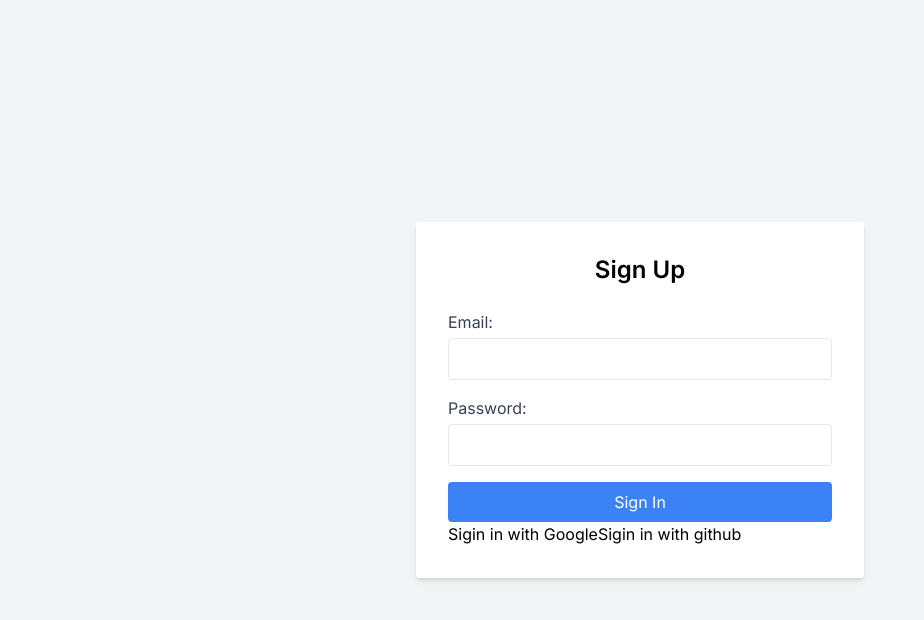
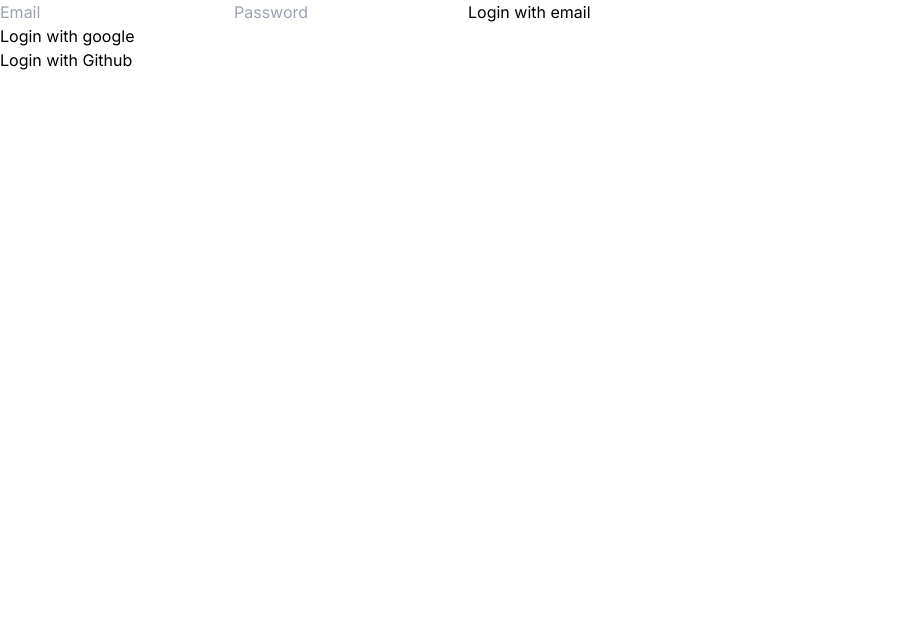
Before and after one commit to venkatesh2100/plantera, a Next.js app: page /signin in a window 1280 px wide. Shown: the top 620 px of the page, without its empty margins (0-924 px from the left). Built offline with nearby package versions, Linux system fonts and the light colour scheme.

Commit message:
added custom signin page for credentials

```diff
--- a/src/app/api/auth/[...nextauth]/route.ts
+++ b/src/app/api/auth/[...nextauth]/route.ts
@@ -49,6 +49,9 @@ const handler = NextAuth({
       },
     }),
   ],
+  pages: {
+    signIn: "/signin"
+  }
 });
 
 export { handler as GET, handler as POST };
--- a/src/app/signin/page.tsx
+++ b/src/app/signin/page.tsx
@@ -1,63 +1,38 @@
-"use client";
+"use client"
+import { signIn } from 'next-auth/react';
+import { useRouter } from 'next/navigation';
+import { useState } from 'react';
 
-import { signIn } from "next-auth/react";
-// pages/signup.tsx
-import { useState } from "react";
+export default function() {
+    const router = useRouter();
+    const [username, setUsername] = useState("")
+    const [password, setPassword] = useState("")
 
-export default function SignupPage() {
-  const [email, setEmail] = useState<string>("");
-  const [password, setPassword] = useState<string>("");
-  const [message, setMessage] = useState<string>("");
+    return <div>
+        <input onChange={(e)=>{
+            setUsername(e.target.value);
+        }} type="text" placeholder='Email' />
+        <input onChange={(e)=>{
+            setPassword(e.target.value);
+        }} type="text" placeholder='Password' />
+        <button onClick={async () => {
+            const res = await signIn("credentials", {
+                username: username,
+                password: password,
+                redirect: false,
+            });
+            console.log(res);
+            router.push("/")
+        }}>Login with email</button>
 
-  const handleSignup = async () => {
-    try {
-      signIn("credentials", {
-        email,
-        password,
-      });
-    } catch (error) {
-      setMessage("Failed to send OTP. Please try again later.");
-    }
-  };
+        <br />
+        <button onClick={async () => {
+            await signIn("google");
+        }}>Login with google</button>
 
-  return (
-    <div className="flex items-center justify-center min-h-screen bg-gray-100">
-      <div className="w-full max-w-md p-8 bg-white rounded shadow-md">
-        <h1 className="mb-6 text-2xl font-semibold text-center">Sign Up</h1>
-
-        <form onSubmit={handleSignup} className="space-y-4">
-          <div>
-            <label className="block text-gray-700">Email:</label>
-            <input
-              type="email"
-              value={email}
-              onChange={(e) => setEmail(e.target.value)}
-              required
-              className="w-full px-4 py-2 mt-1 text-gray-700 border rounded focus:outline-none focus:ring-2 focus:ring-blue-400"
-            />
-          </div>
-          <div>
-            <label className="block text-gray-700">Password:</label>
-            <input
-              type="password"
-              value={password}
-              onChange={(e) => setPassword(e.target.value)}
-              required
-              className="w-full px-4 py-2 mt-1 text-gray-700 border rounded focus:outline-none focus:ring-2 focus:ring-blue-400"
-            />
-          </div>
-          <button
-            type="submit"
-            className="w-full py-2 mt-4 text-white bg-blue-500 rounded hover:bg-blue-600 focus:outline-none focus:ring-2 focus:ring-blue-500"
-          >
-            Sign In
-          </button>
-        </form>
-        <button>Sigin in with Google</button>
-        <button>Sigin in with github</button>
-
-        {message && <p className="mt-4 text-center text-blue-500">{message}</p>}
-      </div>
+        <br />
+        <button onClick={async () => {
+            await signIn("github");
+        }}>Login with Github</button>
     </div>
-  );
 }
```
